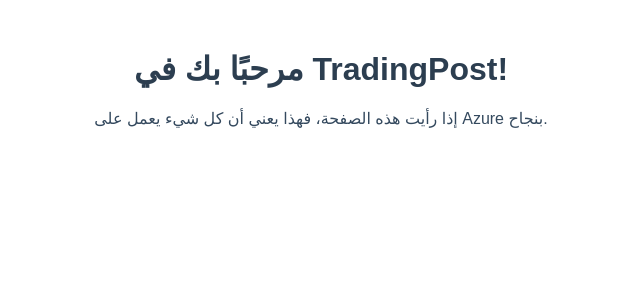
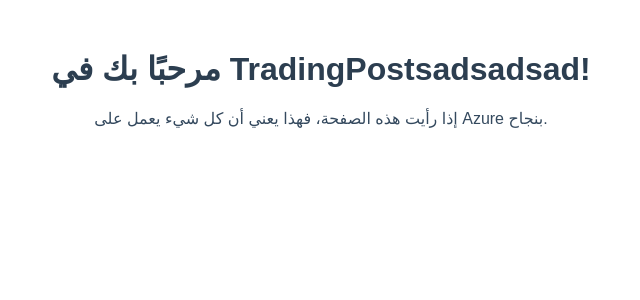
Before and after one commit to emadbaddad1/trade, a Flask app: page / in a window 1280 px wide. Shown: the top 300 px of the page, without its empty margins (319-959 px from the left). Run offline with Flask 3, Linux system fonts and the light colour scheme.

Commit message:
Update index.html

```diff
--- a/templates/index.html
+++ b/templates/index.html
@@ -10,7 +10,7 @@
     </style>
 </head>
 <body>
-    <h1>مرحبًا بك في TradingPost!</h1>
+    <h1>مرحبًا بك في TradingPostsadsadsad!</h1>
     <p>إذا رأيت هذه الصفحة، فهذا يعني أن كل شيء يعمل على Azure بنجاح.</p>
 </body>
 </html>
```
